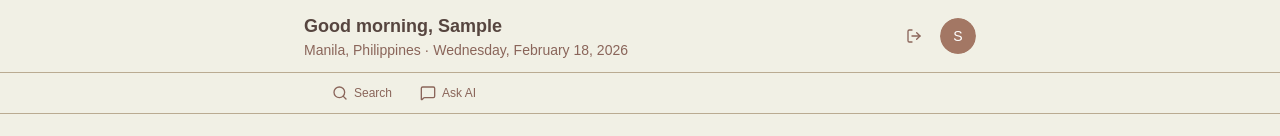
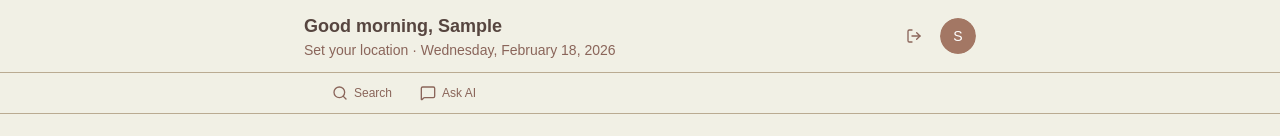
Before and after one commit to jtrajano/hytel-rag-app, a React (Vite) app in the folder apps/web/: page /dashboard in a window 1280 px wide. Shown: the top 136 px of the page. Built offline with nearby package versions, Linux system fonts and the light colour scheme; no server answers; the database is empty; sample sign-in values are in the browser's storage; what @trpc/react-query would draw is missing.

Commit message:
update location based on users data

```diff
--- a/apps/web/src/pages/dashboard/DashboardPage.tsx
+++ b/apps/web/src/pages/dashboard/DashboardPage.tsx
@@ -1,14 +1,25 @@
+import { useEffect, useState } from 'react'
 import { Link } from 'react-router-dom'
 import { Search, MessageSquare, LogOut } from 'lucide-react'
+import { doc, getDoc } from 'firebase/firestore'
 import { Avatar, AvatarFallback } from '@/components/ui/avatar'
 import { Button } from '@/components/ui/button'
 import MorningSummarySection from '@/sections/dashboard/MorningSummarySection'
 import AQIOverviewSection from '@/sections/dashboard/AQIOverviewSection'
 import ForecastSection from '@/sections/dashboard/ForecastSection'
 import { useAuth } from '@/hooks/useAuth'
+import { db } from '@/lib/firebase'
 
 const DashboardPage = () => {
   const { user, signOut } = useAuth()
+  const [homeCity, setHomeCity] = useState<string | null>(null)
+
+  useEffect(() => {
+    if (!user) return
+    getDoc(doc(db, 'users', user.uid)).then(snap => {
+      setHomeCity((snap.data()?.homeCity as string | null) ?? null)
+    })
+  }, [user])
 
   const today = new Date().toLocaleDateString('en-US', {
     weekday: 'long',
@@ -33,7 +44,9 @@ const DashboardPage = () => {
             <h1 className="text-lg font-semibold text-foreground">
               {greeting}, {firstName}
             </h1>
-            <p className="text-sm text-muted-foreground">Manila, Philippines · {today}</p>
+            <p className="text-sm text-muted-foreground">
+              {homeCity ?? 'Set your location'} · {today}
+            </p>
           </div>
           <div className="flex items-center gap-2">
             <Button
```
